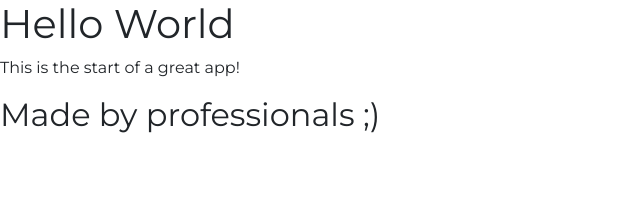
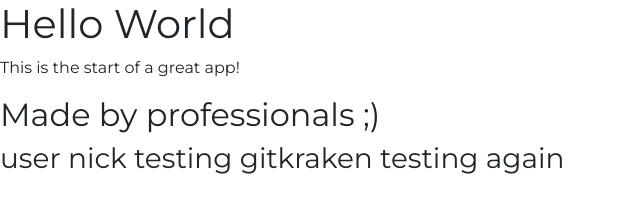
Before and after one commit to carlokuyper/IOT-204, a plain HTML site: page index.html in a window 1280 px wide. Shown: the whole page, without its empty margins (0-640 px from the left). Drawn offline with nearby package versions, Linux system fonts and the light colour scheme.

Commit message:
testing gitktaken
added h3 tag

```diff
--- a/index.html
+++ b/index.html
@@ -14,6 +14,7 @@
         <p>This is the start of a great app!</p>
 
         <h2>Made by professionals ;)</h2>
+        <h3>user nick testing gitkraken  testing again</h3>
     </body>
 
 </html>
```
